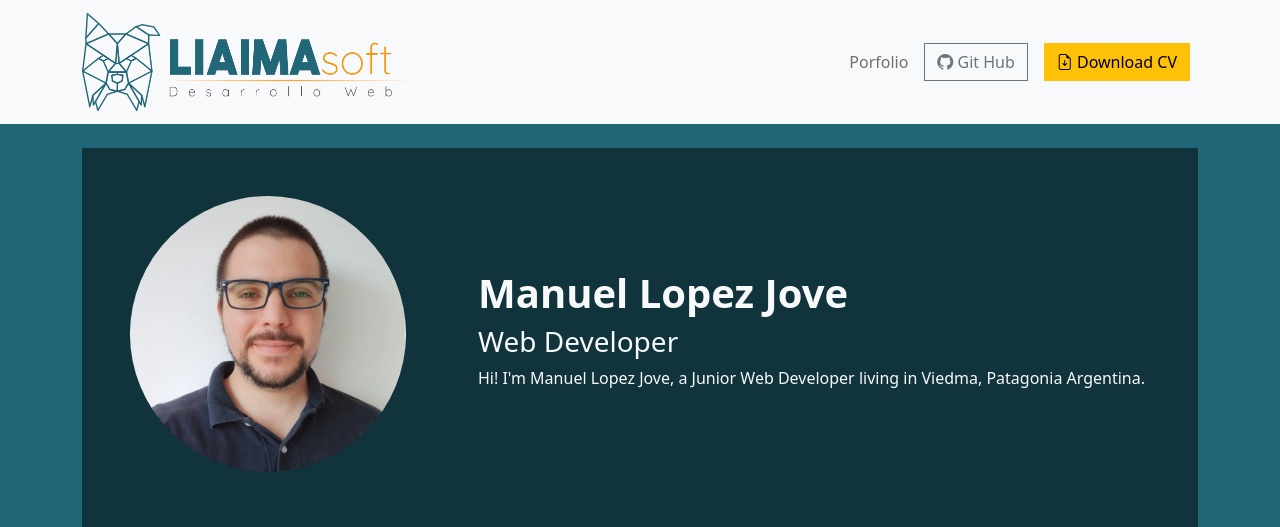
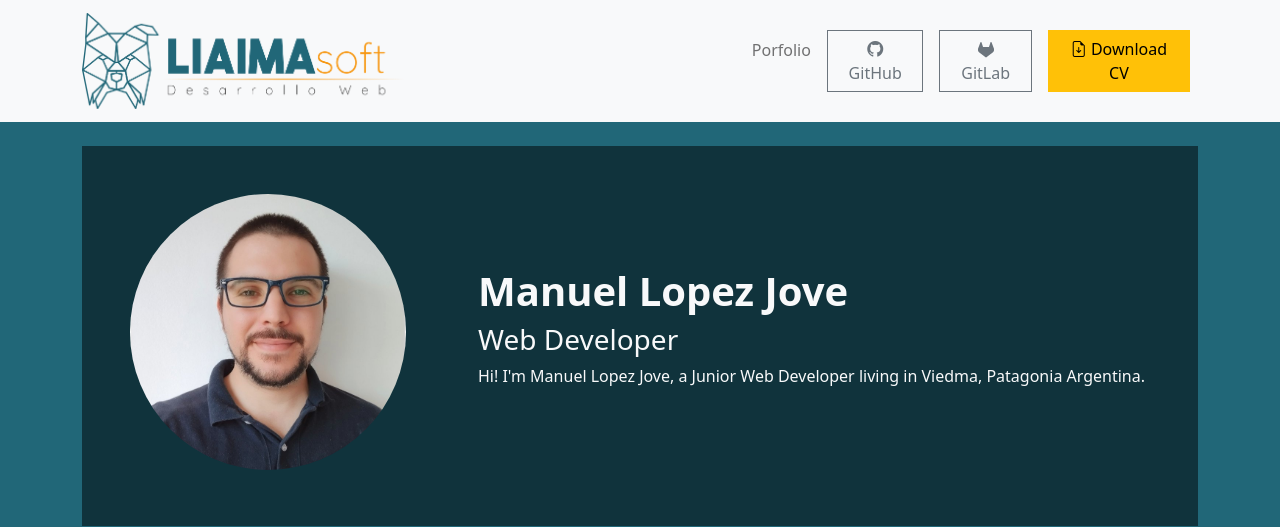
Before and after one commit to liaima/web, a Django app: page / in a window 1280 px wide. Shown: the top 527 px of the page. Run offline with Django 4.2, Linux system fonts and the light colour scheme; data that the repository does not hold is empty; parts of the project's set-up code (start-up, migrations or seed data) failed here and were passed over; some libraries are stand-ins or nearby versions.

Commit message:
gitlab btn

```diff
--- a/backend/porfolio/templates/partials/_navbar.html
+++ b/backend/porfolio/templates/partials/_navbar.html
@@ -13,7 +13,15 @@
           <a class="nav-link" href="/">Porfolio</a>
         </li>
         <li class="nav-item d-flex align-items-center px-2">
-          <a class="btn btn-outline-secondary btn-md rounded-0" href="https://github.com/liaima" target="_blank"><i class="bi bi-github"></i> Git Hub</a>
+          <a class="btn btn-outline-secondary btn-md rounded-0" href="https://github.com/liaima" target="_blank"><i class="bi bi-github"></i> GitHub</a>
+        </li>
+        <li class="nav-item d-flex align-items-center px-2">
+          <a class="btn btn-outline-secondary btn-md rounded-0" href="https://gitlab.com/liaimasoft" target="_blank">
+            <svg xmlns="http://www.w3.org/2000/svg" width="16" height="16" fill="currentColor" class="bi bi-gitlab" viewBox="0 0 16 16">
+              <path d="m15.734 6.1-.022-.058L13.534.358a.57.57 0 0 0-.563-.356.6.6 0 0 0-.328.122.6.6 0 0 0-.193.294l-1.47 4.499H5.025l-1.47-4.5A.572.572 0 0 0 2.47.358L.289 6.04l-.022.057A4.044 4.044 0 0 0 1.61 10.77l.007.006.02.014 3.318 2.485 1.64 1.242 1 .755a.67.67 0 0 0 .814 0l1-.755 1.64-1.242 3.338-2.5.009-.007a4.05 4.05 0 0 0 1.34-4.668Z"/>
+            </svg>
+            GitLab
+          </a>
         </li>
         <li class="nav-item d-flex align-items-center px-2">
           <a class="btn btn-warning btn-md rounded-0" href="https://raw.githubusercontent.com/liaima/liaima/main/CV_ES.pdf" target="_blank"><i class="bi bi-file-earmark-arrow-down"></i> Download CV</a>
```
